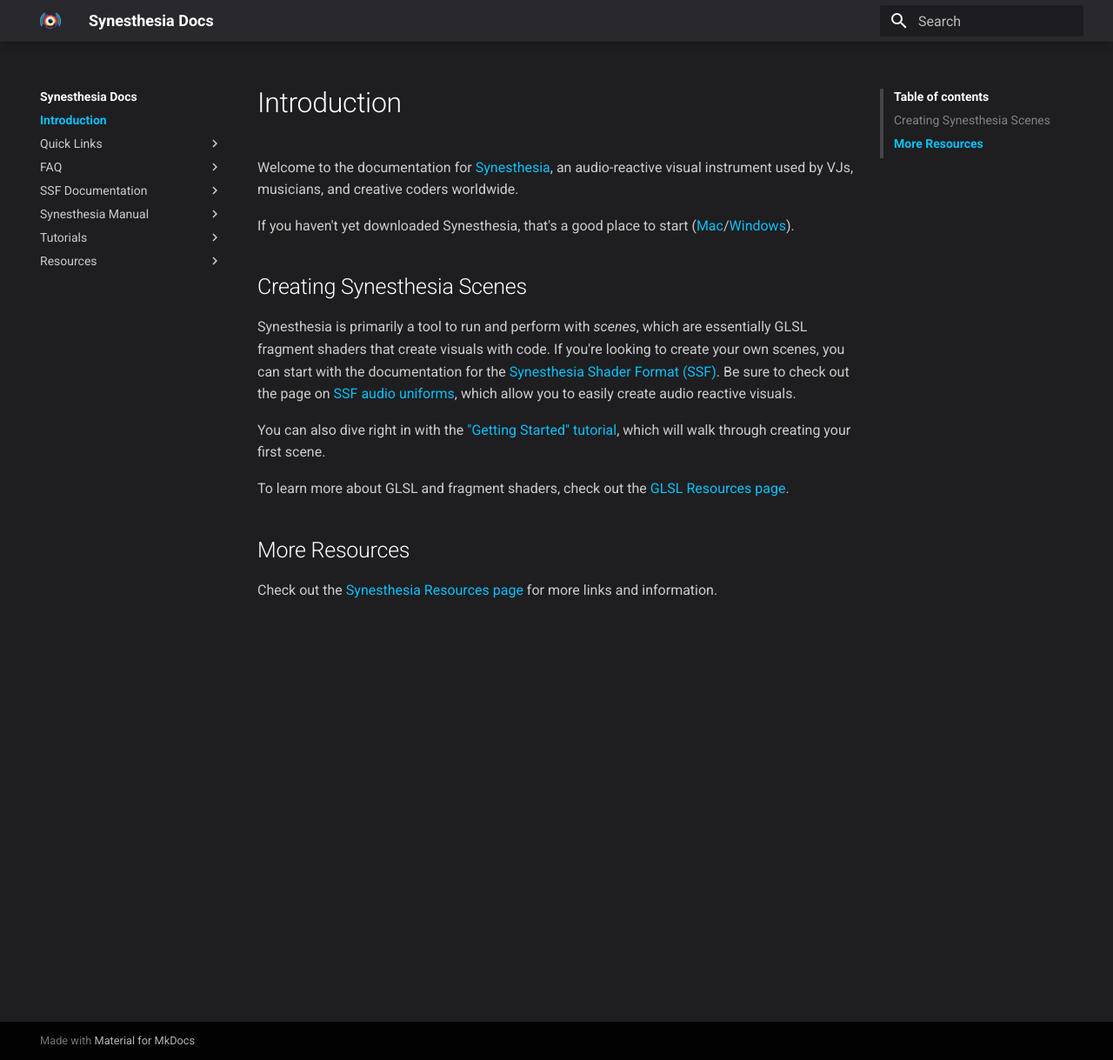
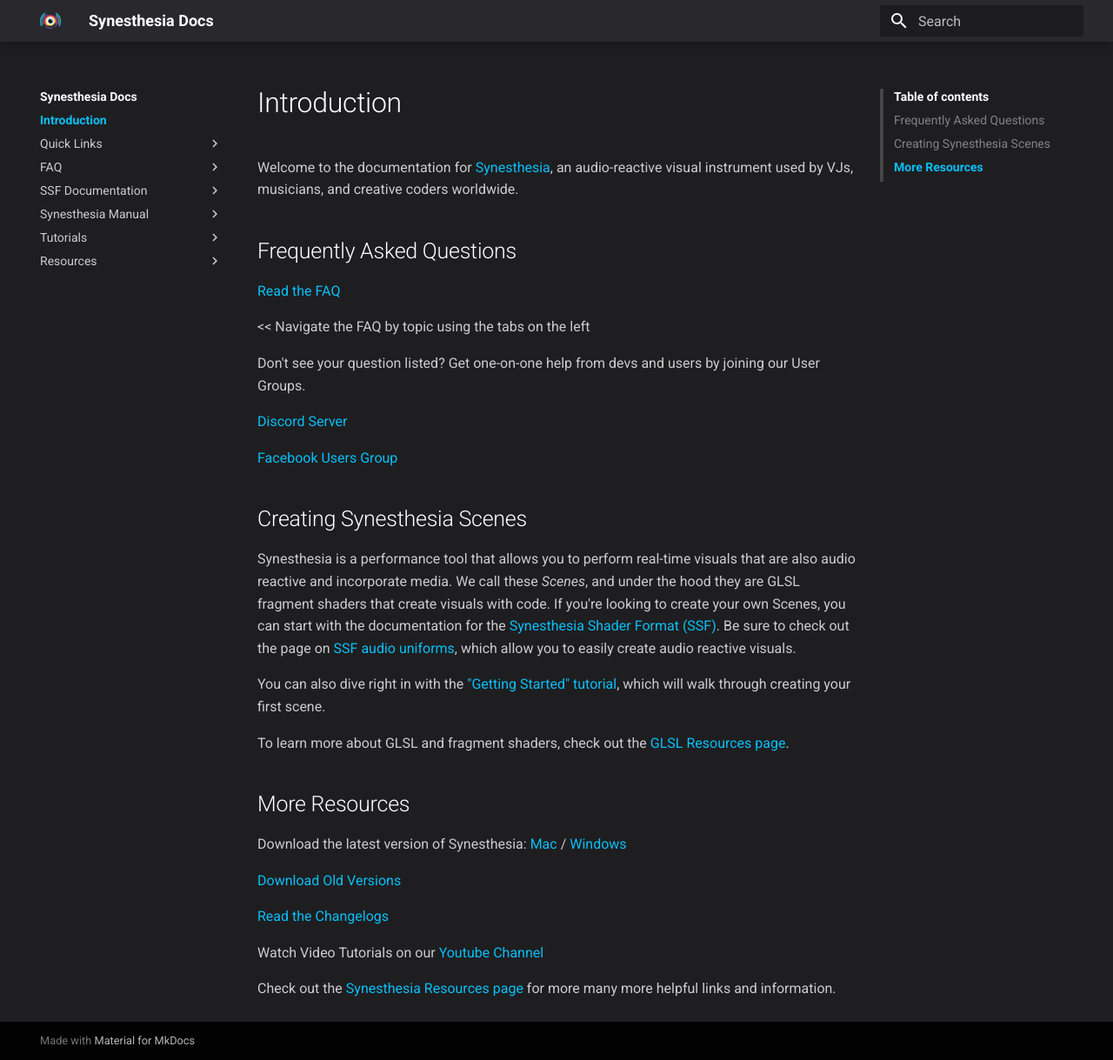
Before and after one commit to gravity-current/synesthesia-docs, an MkDocs documentation site: the page built from docs/index.md, in a window 1280 px wide and 1219 px high. Shown: the whole window at 87% size. Built offline with MkDocs 1.6.1 and Material for MkDocs 9.7.7, drawn with Linux system fonts in a browser that asks for light colours.

Commit message:
Updating the landing page
It was never fully clear where people should go from here, so I put some of the more important links on the front page as well. Before, if a user ever wanted help, the first thing they'd read would be talking about GLSL Fragment Shaders, and they'd then maybe click on the "Getting Started" tutorial which is actually probably way too complex for them.

I thought it was important to link directly to the FAQ and also link directly to the old installers here. The rest (like linking to our user groups) just seemed nice.

```diff
--- a/docs/index.md
+++ b/docs/index.md
@@ -1,8 +1,6 @@
 # Introduction
 
 Welcome to the documentation for [Synesthesia](https://www.synesthesia.live/), an audio-reactive visual instrument used by VJs, musicians, and creative coders worldwide.
-
-If you haven't yet downloaded Synesthesia, that's a good place to start ([Mac](https://production.synesthesia.live/mac/try)/[Windows](https://production.synesthesia.live/windows/try)).
 
 <!-- ![banner](src/images/blu-glitch.png "Banner") -->
 <!-- <div style='text-align:center'>
@@ -12,9 +10,21 @@ If you haven't yet downloaded Synesthesia, that's a good place to start ([Mac](h
   </video>
 </div> -->
 
+## Frequently Asked Questions
+
+[Read the FAQ](https://app.synesthesia.live/docs/faq/)
+
+<< Navigate the FAQ by topic using the tabs on the left
+
+Don't see your question listed? Get one-on-one help from devs and users by joining our User Groups.
+
+[Discord Server](https://discord.gg/synesthesia)
+
+[Facebook Users Group](https://www.facebook.com/groups/synesthesialive)
+
 ## Creating Synesthesia Scenes
 
-Synesthesia is primarily a tool to run and perform with *scenes*, which are essentially GLSL fragment shaders that create visuals with code. If you're looking to create your own scenes, you can start with the documentation for the [Synesthesia Shader Format (SSF)](ssf/ssf.md). Be sure to check out the page on [SSF audio uniforms](ssf/audio_uniforms.md), which allow you to easily create audio reactive visuals.
+Synesthesia is a performance tool that allows you to perform real-time visuals that are also audio reactive and incorporate media. We call these *Scenes*, and under the hood they are GLSL fragment shaders that create visuals with code. If you're looking to create your own Scenes, you can start with the documentation for the [Synesthesia Shader Format (SSF)](ssf/ssf.md). Be sure to check out the page on [SSF audio uniforms](ssf/audio_uniforms.md), which allow you to easily create audio reactive visuals.
 
 You can also dive right in with the ["Getting Started" tutorial](./tutorials/first_scene.md), which will walk through creating your first scene.
 
@@ -22,4 +32,12 @@ To learn more about GLSL and fragment shaders, check out the [GLSL Resources pag
 
 ## More Resources
 
-Check out the [Synesthesia Resources page](./resources/syn_resources.md) for more links and information.
+Download the latest version of Synesthesia: [Mac](https://production.synesthesia.live/mac/try) / [Windows](https://production.synesthesia.live/windows/try)
+
+[Download Old Versions](https://app.synesthesia.live/docs/resources/syn_installers.html)
+
+[Read the Changelogs](https://app.synesthesia.live/docs/resources/changelogs.html)
+
+Watch Video Tutorials on our [Youtube Channel](https://www.youtube.com/channel/UCN91NOZFK06VxOMbFw_-E2g)
+
+Check out the [Synesthesia Resources page](./resources/syn_resources.md) for more many more helpful links and information.
```
